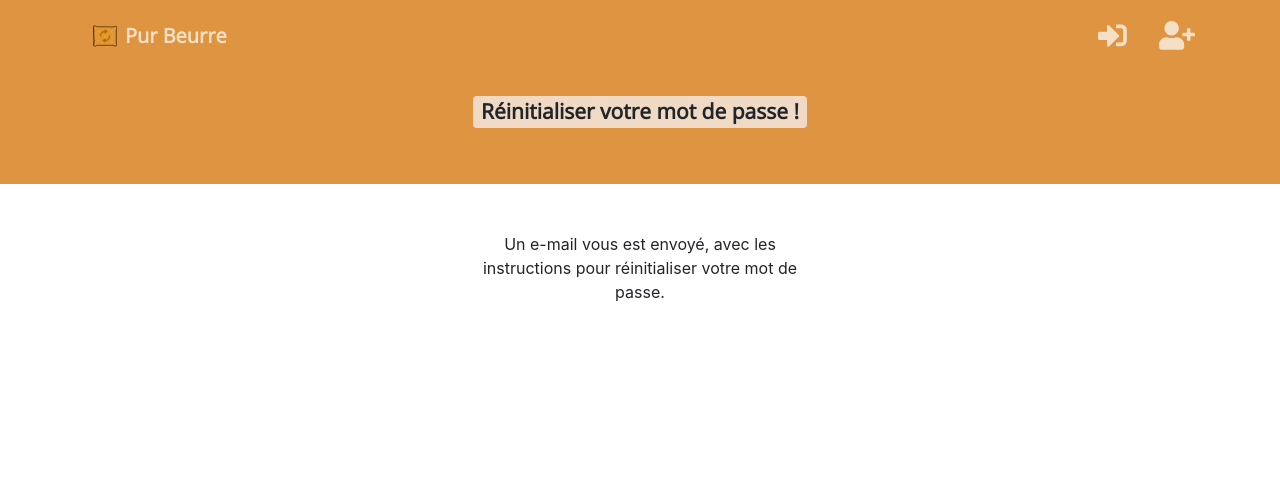
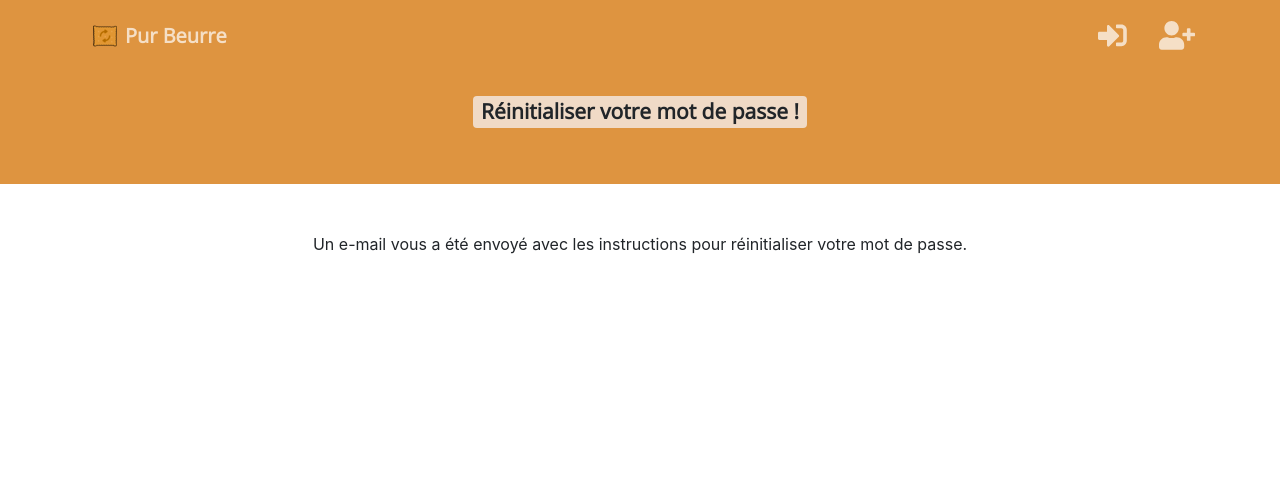
Before and after one commit to BENBELGACEM-Bassem/P10, a Django app: page /users/password_reset/done in a window 1280 px wide. Shown: the top 501 px of the page. Run offline with Django 3.2, Linux system fonts and the light colour scheme; some libraries are stand-ins or nearby versions; some web fonts are replaced.

Commit message:
Finishing links between reset and login pages and doing PEP8 job

```diff
--- a/users/models.py
+++ b/users/models.py
@@ -20,6 +20,6 @@ class User(AbstractUser):
     def __str__(self):
         return self.username
 
-    def save(self):
+    def save(self, *args, **kwargs):
     	self.email = self.username
     	super().save()
--- a/users/templates/users/password_reset_done.html
+++ b/users/templates/users/password_reset_done.html
@@ -14,8 +14,8 @@
 
 			<div class="row align-items-center justify-content-center text-center ">
 				{% if not user.is_authenticated %}
-					<div class="col-md-4 col-sm-6 mt-5" >
-				        Un e-mail vous est envoyé, avec les instructions pour réinitialiser votre mot de passe.
+					<div class="col-md-9 col-sm-6 mt-5" >
+				        Un e-mail vous a été envoyé avec les instructions pour réinitialiser votre mot de passe.
 				    </div>
 
 	            {% else %}
--- a/users/views.py
+++ b/users/views.py
@@ -3,13 +3,17 @@
 
 """Define views managing a user activities on the site"""
 
+from .forms import UserForm
+from django.contrib.messages.views import SuccessMessageMixin
+from django.urls import reverse_lazy
 from django.views.generic.edit import FormView
 from django.views.generic.base import TemplateView
-from django.contrib.auth.views import LoginView, LogoutView, PasswordResetView, PasswordResetDoneView, PasswordResetConfirmView, PasswordResetCompleteView
-from django.urls import reverse_lazy
-from django.contrib.messages.views import SuccessMessageMixin
-
-from .forms import UserForm
+from django.contrib.auth.views import (LoginView,
+                                       LogoutView,
+                                       PasswordResetView,
+                                       PasswordResetDoneView,
+                                       PasswordResetConfirmView,
+                                       PasswordResetCompleteView)
 
 
 class SignUpView(SuccessMessageMixin, FormView):
```
Also changed, not shown: users/urls.py (+34 -17 lines), 2 other files.
